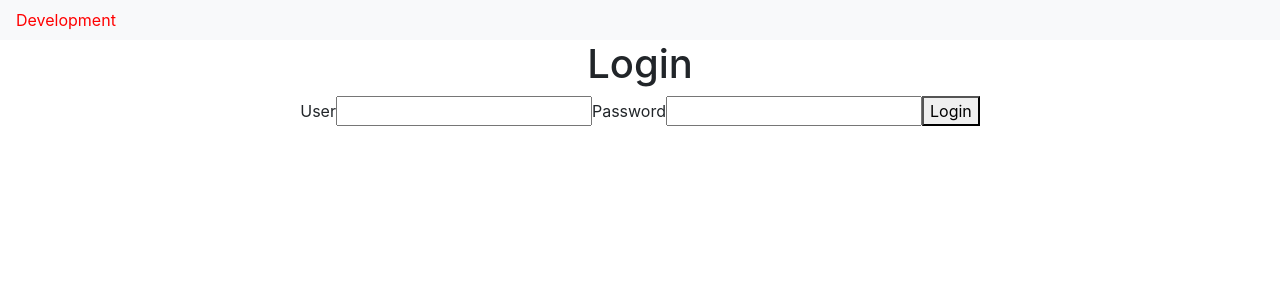
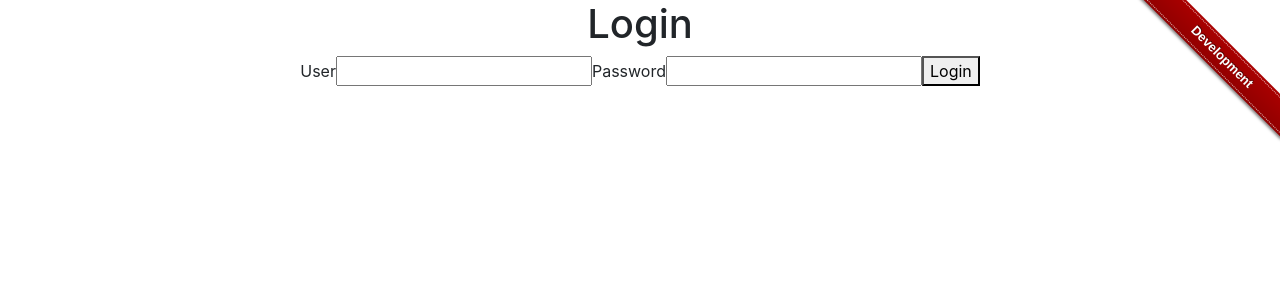
Before and after one commit to rayjlim/miniblog, a React (Create React App) app in the folder frontend/: page /login in a window 1280 px wide. Shown: the top 300 px of the page. Built offline with nearby package versions, Linux system fonts and the light colour scheme; no server answers.

Commit message:
fix: #167 show ribbon for development id

```diff
--- a/frontend/src/views/LoginPassword.jsx
+++ b/frontend/src/views/LoginPassword.jsx
@@ -2,6 +2,8 @@ import React, { useRef } from 'react';
 import { useNavigate } from 'react-router-dom';
 import { ToastContainer, toast } from 'react-toastify';
 import 'react-toastify/dist/ReactToastify.css';
+import './ribbon.css';
+
 import constants from '../constants';
 
 const LoginPassword = () => {
@@ -61,10 +63,8 @@ const LoginPassword = () => {
 
   return (
     <div className="App">
+      {constants.ENVIRONMENT === 'development' && <a className="github-fork-ribbon" href="https://url.to-your.repo" data-ribbon="Development" title="Development">Development</a>}
       <ToastContainer />
-      <nav className="navbar navbar-expand-sm navbar-light bg-light">
-        {constants.ENVIRONMENT === 'development' && <span style={{ color: 'red' }}>Development</span>}
-      </nav>
       <h1>Login</h1>
       <span>User</span>
       <input type="text" ref={user} />
--- a/frontend/src/views/Media.jsx
+++ b/frontend/src/views/Media.jsx
@@ -1,4 +1,4 @@
-/* eslint-disable no-alert, no-console, no-unused-vars */
+/* eslint-disable no-console, no-unused-vars */
 import React, { useState, useEffect } from 'react';
 import { NavLink as RouterNavLink, useNavigate } from 'react-router-dom';
 import { ToastContainer, toast } from 'react-toastify';
@@ -6,6 +6,8 @@ import format from 'date-fns/format';
 import constants from '../constants';
 import AddForm from '../components/AddForm';
 import MediaList from '../components/MediaList';
+
+import './ribbon.css';
 
 const Media = () => {
   const navigate = useNavigate();
@@ -113,6 +115,8 @@ const Media = () => {
 
   return (
     <>
+      {constants.ENVIRONMENT === 'development' && <a className="github-fork-ribbon" href="https://url.to-your.repo" data-ribbon="Development" title="Development">Development</a>}
+      <ToastContainer />
       <nav className="navbar navbar-expand-sm navbar-light bg-light">
         <RouterNavLink to="/oneday">
           <i className="fa fa-home" />
@@ -123,9 +127,7 @@ const Media = () => {
           <i className="fa fa-calendar-check" />
           <span>Same Day</span>
         </RouterNavLink>
-        {constants.ENVIRONMENT === 'development' && <span style={{ color: 'red' }}>Development</span>}
       </nav>
-      <ToastContainer />
       {post.fileName !== '' && (
         <>
           <p className="lead">Prepare the image for use</p>
--- a/frontend/src/views/OneDay.jsx
+++ b/frontend/src/views/OneDay.jsx
@@ -8,6 +8,8 @@ import MovieWindow from '../components/MovieWindow';
 import MarkdownDisplay from '../components/MarkdownDisplay';
 import constants from '../constants';
 import pkg from '../../package.json';
+
+import './ribbon.css';
 import './OneDay.css';
 
 const CLOSED = 0;
@@ -349,6 +351,7 @@ const OneDay = () => {
 
   return (
     <>
+      {constants.ENVIRONMENT === 'development' && <a className="github-fork-ribbon" href="https://url.to-your.repo" data-ribbon="Development" title="Development">Development</a>}
       <ToastContainer />
       <nav className="navbar navbar-expand-sm navbar-light bg-light">
         <RouterNavLink to="/search">
@@ -369,7 +372,6 @@ const OneDay = () => {
             <span>Home</span>
           </button>
         )}
-        {constants.ENVIRONMENT === 'development' && <span style={{ color: 'red' }}>Development</span>}
         <button onClick={e => doLogout(e)} className="btn-margin plainLink" type="button">
           <i className="fa fa-sign-out" />
           <span className="nav-text">Log Out</span>
--- a/frontend/src/views/Search.jsx
+++ b/frontend/src/views/Search.jsx
@@ -6,6 +6,8 @@ import { format, parse } from 'date-fns';
 import EditForm from '../components/EditForm';
 import MarkdownDisplay from '../components/MarkdownDisplay';
 import constants from '../constants';
+
+import './ribbon.css';
 import './Search.css';
 
 const DEBOUNCE_TIME = 350;
@@ -223,6 +225,7 @@ const TextEntry = () => {
 
   return (
     <>
+      {constants.ENVIRONMENT === 'development' && <a className="github-fork-ribbon" href="https://url.to-your.repo" data-ribbon="Development" title="Development">Development</a>}
       <ToastContainer />
       <nav className="navbar navbar-expand-sm navbar-light bg-light">
         <RouterNavLink to="/oneday">
@@ -234,7 +237,6 @@ const TextEntry = () => {
           <i className="fa fa-calendar-check" />
           <span>Same Day</span>
         </RouterNavLink>
-        {constants.ENVIRONMENT === 'development' && <span style={{ color: 'red' }}>Development</span>}
       </nav>
       <h1>Text Searchs</h1>
 
--- a/frontend/src/views/Upload.jsx
+++ b/frontend/src/views/Upload.jsx
@@ -3,8 +3,11 @@ import { NavLink as RouterNavLink } from 'react-router-dom';
 import UploadForm from '../components/UploadForm';
 import constants from '../constants';
 
+import './ribbon.css';
+
 const Upload = () => (
   <>
+    {constants.ENVIRONMENT === 'development' && <a className="github-fork-ribbon" href="https://url.to-your.repo" data-ribbon="Development" title="Development">Development</a>}
     <nav className="navbar navbar-expand-sm navbar-light bg-light">
       <RouterNavLink to="/oneday">
         <i className="fa fa-home" />
@@ -15,7 +18,6 @@ const Upload = () => (
         <i className="fa fa-calendar-check" />
         <span>Same Day</span>
       </RouterNavLink>
-      {constants.ENVIRONMENT === 'development' && <span style={{ color: 'red' }}>Development</span>}
     </nav>
     <UploadForm />
   </>
--- /dev/null
+++ b/frontend/src/views/ribbon.css
@@ -0,0 +1,124 @@
+/*!
+ * "Fork me on GitHub" CSS ribbon v0.2.3 | MIT License
+ * https://github.com/simonwhitaker/github-fork-ribbon-css
+*/
+
+.github-fork-ribbon {
+  width: 12.1em;
+  height: 12.1em;
+  position: absolute;
+  overflow: hidden;
+  top: 0;
+  right: 0;
+  z-index: 9999;
+  pointer-events: none;
+  font-size: 13px;
+  text-decoration: none;
+  text-indent: -999999px;
+}
+
+.github-fork-ribbon.fixed {
+  position: fixed;
+}
+
+.github-fork-ribbon:hover, .github-fork-ribbon:active {
+  background-color: rgba(0, 0, 0, 0.0);
+}
+
+.github-fork-ribbon:before, .github-fork-ribbon:after {
+  /* The right and left classes determine the side we attach our banner to */
+  position: absolute;
+  display: block;
+  width: 15.38em;
+  height: 1.54em;
+
+  top: 3.23em;
+  right: -3.23em;
+
+  -webkit-box-sizing: content-box;
+  -moz-box-sizing: content-box;
+  box-sizing: content-box;
+
+  -webkit-transform: rotate(45deg);
+  -moz-transform: rotate(45deg);
+  -ms-transform: rotate(45deg);
+  -o-transform: rotate(45deg);
+  transform: rotate(45deg);
+}
+
+.github-fork-ribbon:before {
+  content: "";
+
+  /* Add a bit of padding to give some substance outside the "stitching" */
+  padding: .38em 0;
+
+  /* Set the base colour */
+  background-color: #a00;
+
+  /* Set a gradient: transparent black at the top to almost-transparent black at the bottom */
+  background-image: -webkit-gradient(linear, left top, left bottom, from(rgba(0, 0, 0, 0)), to(rgba(0, 0, 0, 0.15)));
+  background-image: -webkit-linear-gradient(top, rgba(0, 0, 0, 0), rgba(0, 0, 0, 0.15));
+  background-image: -moz-linear-gradient(top, rgba(0, 0, 0, 0), rgba(0, 0, 0, 0.15));
+  background-image: -ms-linear-gradient(top, rgba(0, 0, 0, 0), rgba(0, 0, 0, 0.15));
+  background-image: -o-linear-gradient(top, rgba(0, 0, 0, 0), rgba(0, 0, 0, 0.15));
+  background-image: linear-gradient(to bottom, rgba(0, 0, 0, 0), rgba(0, 0, 0, 0.15));
+
+  /* Add a drop shadow */
+  -webkit-box-shadow: 0 .15em .23em 0 rgba(0, 0, 0, 0.5);
+  -moz-box-shadow: 0 .15em .23em 0 rgba(0, 0, 0, 0.5);
+  box-shadow: 0 .15em .23em 0 rgba(0, 0, 0, 0.5);
+
+  pointer-events: auto;
+}
+
+.github-fork-ribbon:after {
+  /* Set the text from the data-ribbon attribute */
+  content: attr(data-ribbon);
+
+  /* Set the text properties */
+  color: #fff;
+  font: 700 1em "Helvetica Neue", Helvetica, Arial, sans-serif;
+  line-height: 1.54em;
+  text-decoration: none;
+  text-shadow: 0 -.08em rgba(0, 0, 0, 0.5);
+  text-align: center;
+  text-indent: 0;
+
+  /* Set the layout properties */
+  padding: .15em 0;
+  margin: .15em 0;
+
+  /* Add "stitching" effect */
+  border-width: .08em 0;
+  border-style: dotted;
+  border-color: #fff;
+  border-color: rgba(255, 255, 255, 0.7);
+}
+
+.github-fork-ribbon.left-top, .github-fork-ribbon.left-bottom {
+  right: auto;
+  left: 0;
+}
+
+.github-fork-ribbon.left-bottom, .github-fork-ribbon.right-bottom {
+  top: auto;
+  bottom: 0;
+}
+
+.github-fork-ribbon.left-top:before, .github-fork-ribbon.left-top:after, .github-fork-ribbon.left-bottom:before, .github-fork-ribbon.left-bottom:after {
+  right: auto;
+  left: -3.23em;
+}
+
+.github-fork-ribbon.left-bottom:before, .github-fork-ribbon.left-bottom:after, .github-fork-ribbon.right-bottom:before, .github-fork-ribbon.right-bottom:after {
+  top: auto;
+  bottom: 3.23em;
+}
+
+.github-fork-ribbon.left-top:before, .github-fork-ribbon.left-top:after, .github-fork-ribbon.right-bottom:before, .github-fork-ribbon.right-bottom:after {
+  -webkit-transform: rotate(-45deg);
+  -moz-transform: rotate(-45deg);
+  -ms-transform: rotate(-45deg);
+  -o-transform: rotate(-45deg);
+  transform: rotate(-45deg);
+}
```
